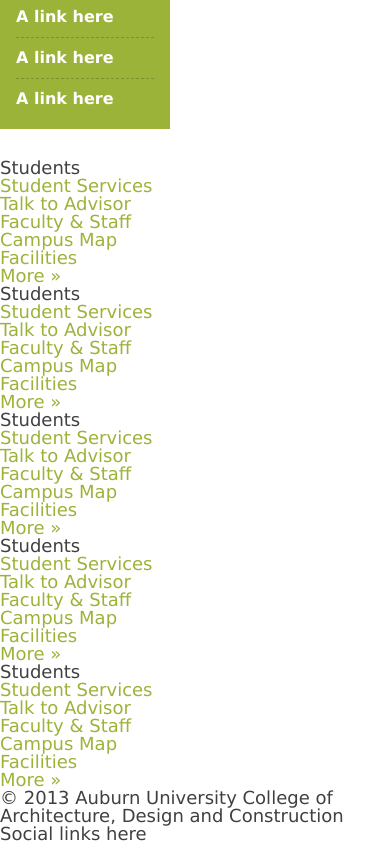
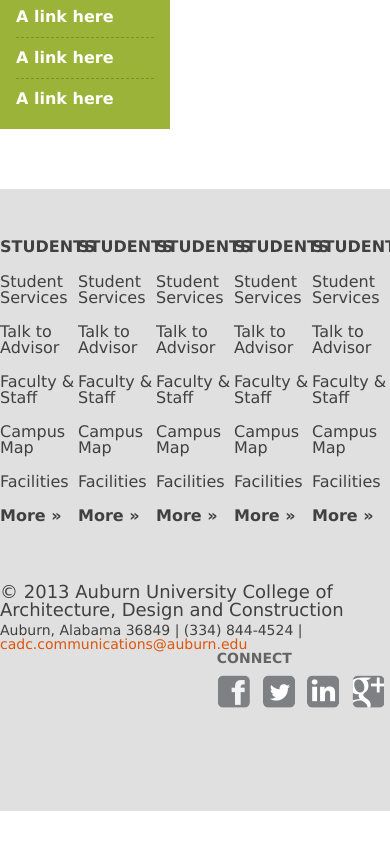
Before and after one commit to AndrwM/auburn-cadc, a plain HTML site: page index.html in a window 390 px wide. Shown: the part 2548-3392 px from the top of the page. After the commit the page ends 3359 px from the top, so only its background shows below. Drawn offline with nearby package versions, Linux system fonts and the light colour scheme.

Commit message:
Boom desktop finished...now for filling in content and building responsive

```diff
--- a/index.html
+++ b/index.html
@@ -154,7 +154,7 @@
 
     <nav class="footernav">
       <div class="col">
-        <h2>Students</h2>
+        <h3>Students</h3>
         <ul>
           <li><a href="#">Student Services</a></li>
           <li><a href="#">Talk to Advisor</a></li>
@@ -166,7 +166,7 @@
       </div>
 
       <div class="col">
-        <h2>Students</h2>
+        <h3>Students</h3>
         <ul>
           <li><a href="#">Student Services</a></li>
           <li><a href="#">Talk to Advisor</a></li>
@@ -178,7 +178,7 @@
       </div>
 
       <div class="col">
-        <h2>Students</h2>
+        <h3>Students</h3>
         <ul>
           <li><a href="#">Student Services</a></li>
           <li><a href="#">Talk to Advisor</a></li>
@@ -190,7 +190,7 @@
       </div>
 
       <div class="col">
-        <h2>Students</h2>
+        <h3>Students</h3>
         <ul>
           <li><a href="#">Student Services</a></li>
           <li><a href="#">Talk to Advisor</a></li>
@@ -202,7 +202,7 @@
       </div>
 
       <div class="col">
-        <h2>Students</h2>
+        <h3>Students</h3>
         <ul>
           <li><a href="#">Student Services</a></li>
           <li><a href="#">Talk to Advisor</a></li>
@@ -216,10 +216,15 @@
 
     <div class="copyright">
       &copy; 2013  Auburn University College of Architecture, Design and Construction
+      <span>Auburn, Alabama 36849 | (334) 844-4524 | <a href="#">cadc.communications@auburn.edu</a></span>
     </div>
 
     <div class="social">
-      Social links here
+      <h4>Connect</h4>
+      <a href="#"><img src="/images/social-fb.png"></a>
+      <a href="#"><img src="/images/social-tw.png"></a>
+      <a href="#"><img src="/images/social-in.png"></a>
+      <a href="#"><img src="/images/social-g.png"></a>
     </div>
 
   </div>
--- a/sass/_vars.scss
+++ b/sass/_vars.scss
@@ -34,5 +34,5 @@ $light-grey: #e0e0e0;
 }
 
 @mixin fade {
-  @include transition-duration(.7s);
+  @include transition-duration(.4s);
 }
--- a/sass/global.scss
+++ b/sass/global.scss
@@ -309,3 +309,68 @@ section.page {
 
   }
 }
+
+footer {
+  background: $light-grey;
+  margin-top: 30px;
+  padding: 50px 0 100px 0;
+  @include clearfix;
+
+  nav.footernav {
+    @include clearfix;
+    font-size: 16px;
+    margin-bottom: 40px;
+    .col {
+      float: left;
+      width: 20%;
+      h3 {
+        @include ff-bold;
+        text-transform: uppercase;
+        margin-bottom: 10px;
+      }
+      a {
+        color: $dark-grey;
+        padding: 9px 0;
+        display: block;
+        &.more {
+          @include ff-bold;
+        }
+        &:hover {
+          color: $orange;
+        }
+      }
+    }
+  }
+
+  .copyright {
+    float: left;
+    margin-top: 10px;
+    span {
+      display: block;
+      font-size: 14px;
+      margin-top: 4px;
+      a {
+        color: $orange;
+      }
+    }
+  }
+
+  .social {
+    float: right;
+    h4 {
+      @include ff-bold;
+      text-transform: uppercase;
+      margin-bottom: 10px;
+      font-size: 14px;
+      color: $mid-grey;
+    }
+    a {
+      margin-right: 6px;
+      @include fade;
+      &:hover {
+        opacity: 0.5;
+      }
+    }
+  }
+
+}
```
Also changed, not shown: css/global.css, images/social-fb.png (added), images/social-g.png (added), images/social-in.png (added), images/social-tw.png (added).
